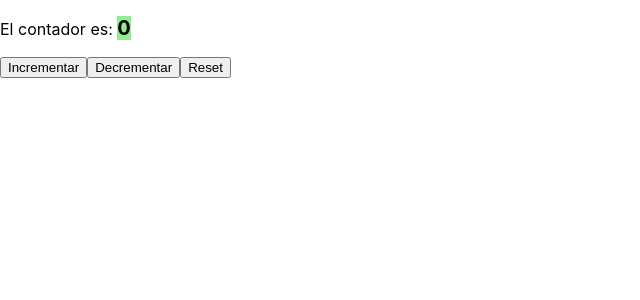
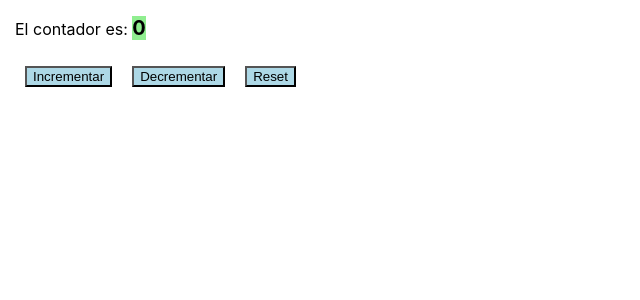
Before and after one commit to acascoc098/estado, a React (Create React App) app: page / in a window 1280 px wide. Shown: the top 300 px of the page, without its empty margins (0-640 px from the left). Built offline with nearby package versions, Linux system fonts and the light colour scheme.

Commit message:
Estilo pa los botones.

```diff
--- a/src/Components/Counter.css
+++ b/src/Components/Counter.css
@@ -3,3 +3,13 @@ a{
     font-size: 20px;
     background-color:lightgreen;
 }
+
+div{
+    margin: 5px;
+}
+
+button{
+    border: 0.5;
+    margin: 10px;
+    background-color: lightblue;
+}
```
